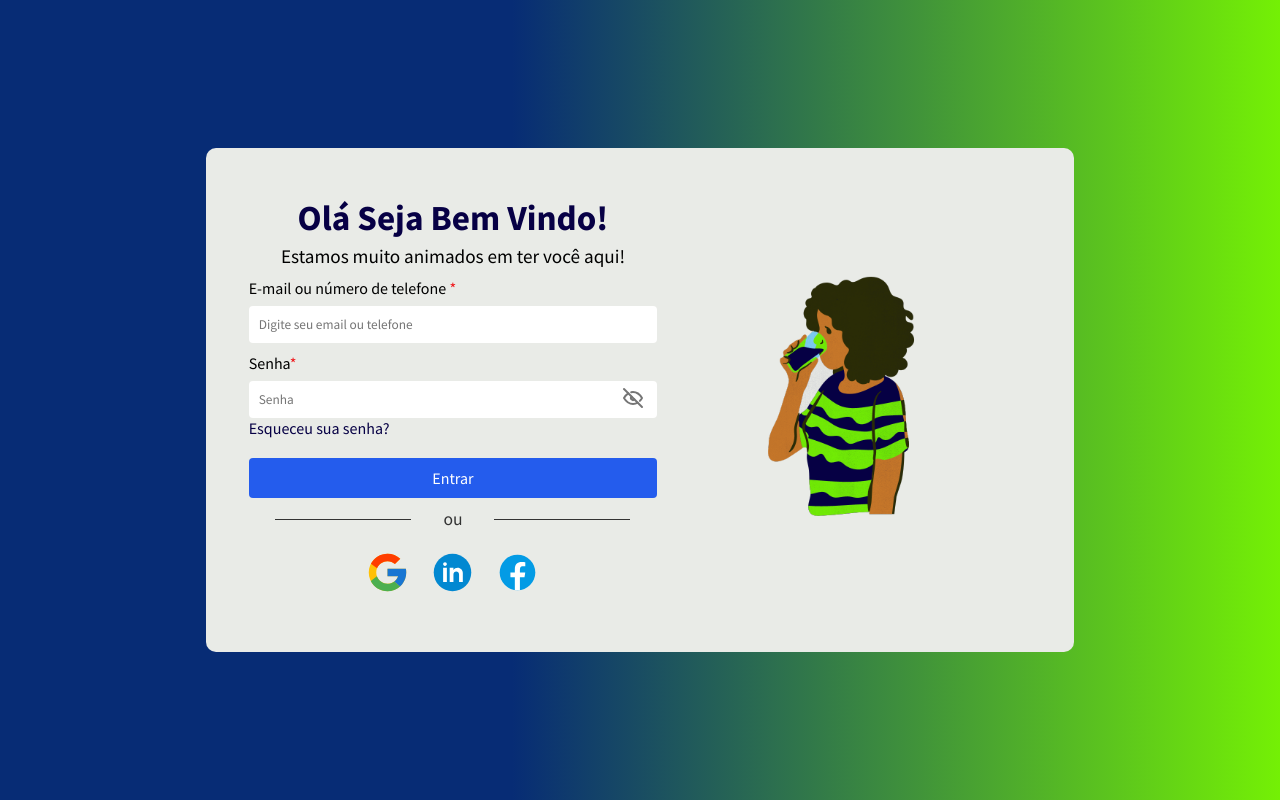
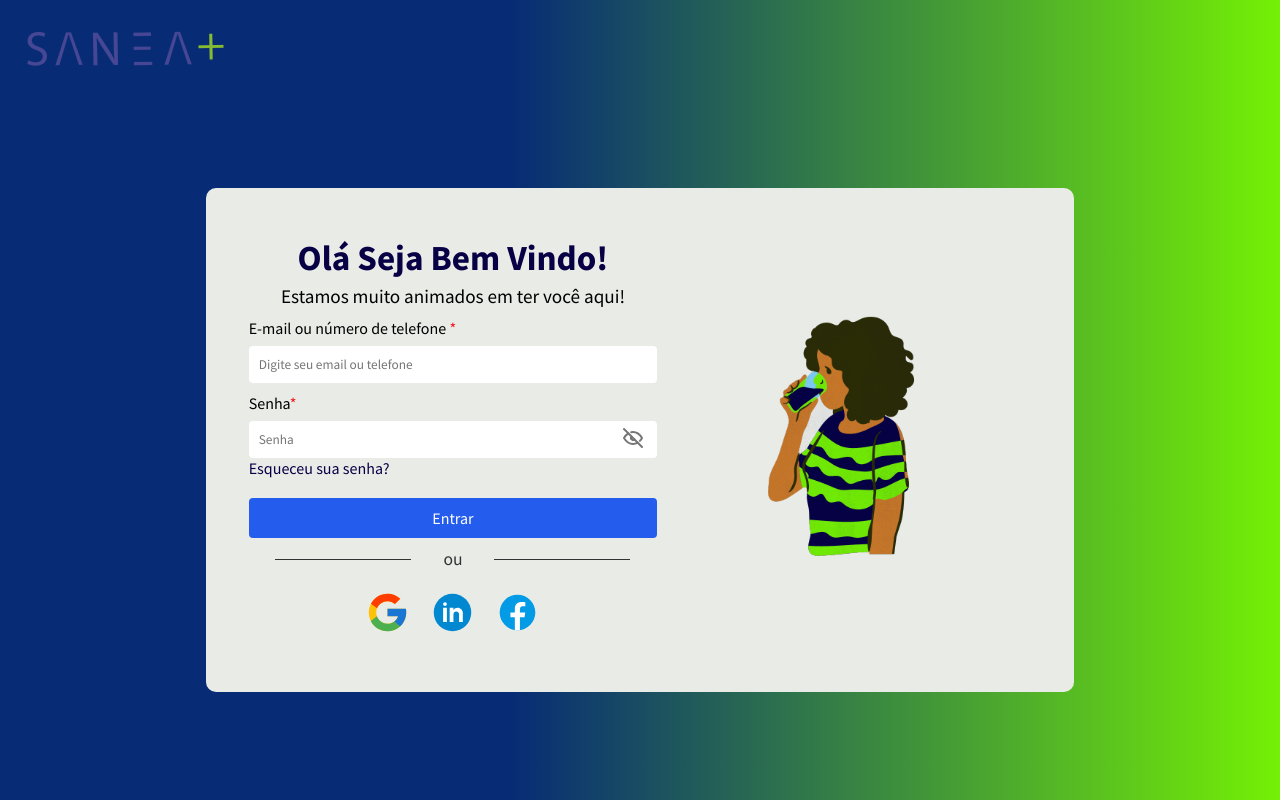
Before and after one commit to SaneaMais/SaneaMais, a plain HTML site: page HTML/login/index.html in a window 1280 px wide. Drawn offline with Linux system fonts and the light colour scheme.

Commit message:
Login pronto

```diff
--- a/CSS/login/index.css
+++ b/CSS/login/index.css
@@ -35,7 +35,7 @@
     margin: 1%;
   }
   form{
-    margin: 10px;
+    margin: 20px;
   }
   a{
     text-decoration: none;
--- a/CSS/login/style.css
+++ b/CSS/login/style.css
@@ -7,9 +7,18 @@
   border-radius: 10px;
   max-height: 100%;
   display: flex;
+  margin-top: 80px;
 
 }
+.figura-logo{
+  position: absolute;
+  top: 25px;
+  left: 25px;
 
+}
+.logo-container img{
+  width: 50%;
+}
 .form-content {
   width: 70%;
   margin: 1%;
@@ -154,4 +163,7 @@ main .alternative1 span::after {
   .titulo {
     font-size: 1.8rem;
   }
+  .box-form{
+    margin-top: 40px;
+  }
 }
--- a/HTML/login/index.html
+++ b/HTML/login/index.html
@@ -9,11 +9,14 @@
   <link rel="stylesheet" href="../../CSS/login/style.css">
   <title>Login</title>
 </head>
-
 <body>
-  <!--     <div class="figura-logo">
-        <img src="../Login/Login/logo.png">
-    </div> -->
+  <div class="figura-logo">
+    <div class="logo-container">
+      <a href="../../index.html">
+        <img src="../../img/LOGO2.png">
+      </a>
+    </div>
+  </div>
   <main>
     <form>
       <div class="box-form">
```
Also changed, not shown: CSS/Cadastro/style.css (line endings or trailing spaces).
